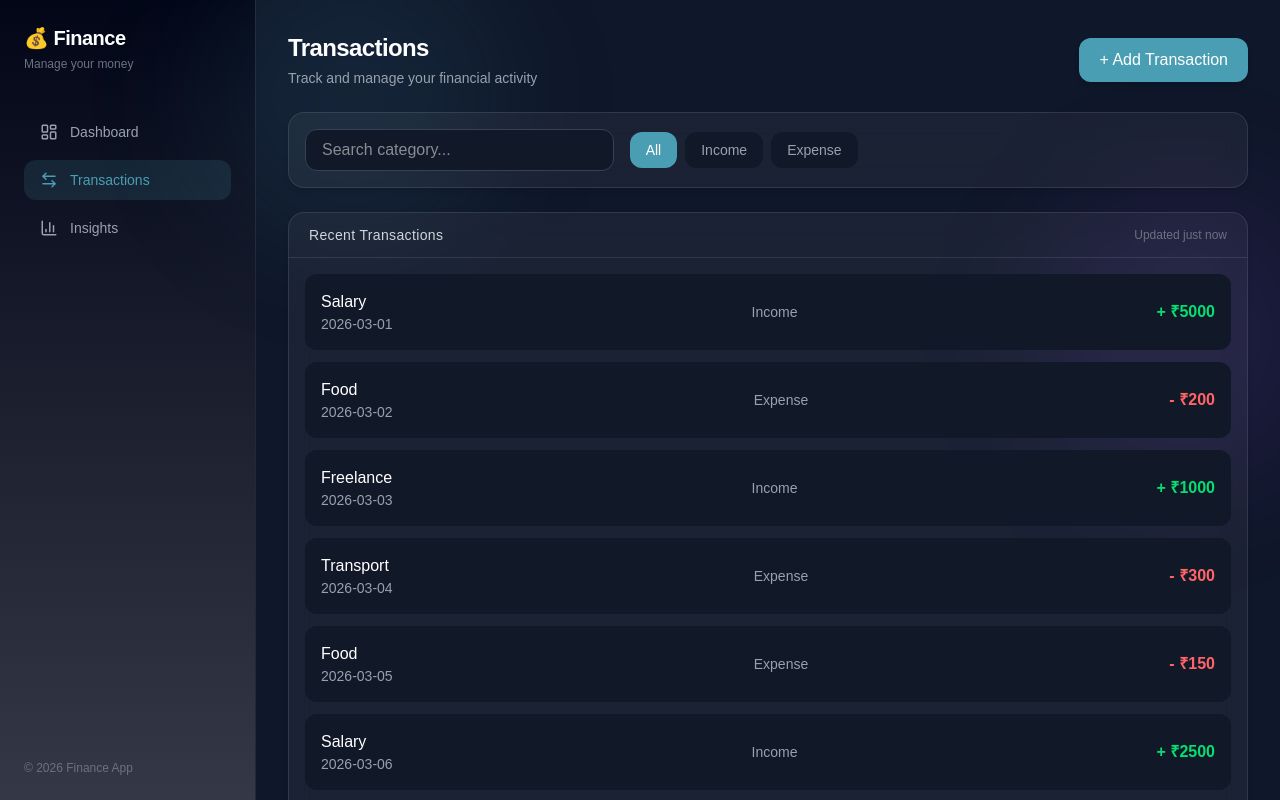
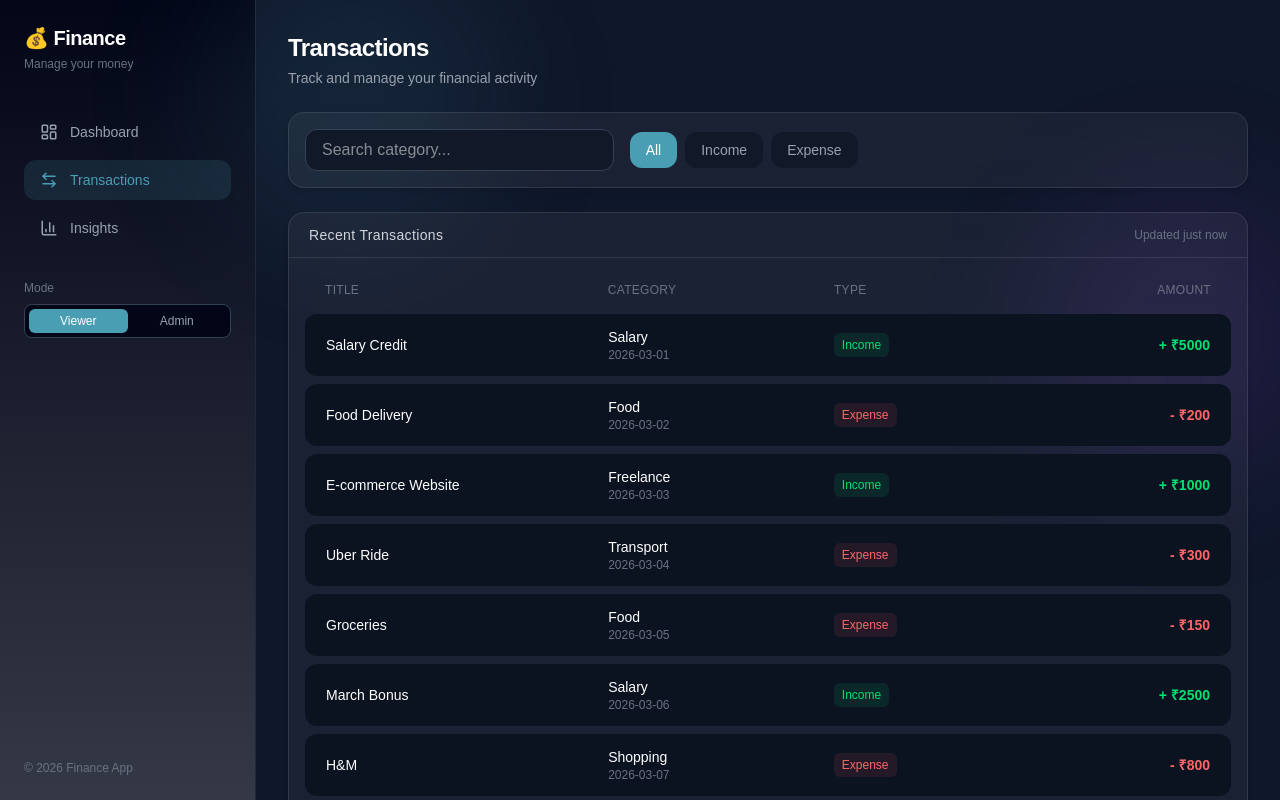
Before and after one commit to shreysircar/finance-dashboard, a Next.js app: page /transactions in a window 1280 px wide. Shown: the top 800 px of the page. Built offline with nearby package versions, Linux system fonts and the light colour scheme.

Commit message:
adding additonal features to transaction screen

```diff
--- a/src/app/dashboard/page.tsx
+++ b/src/app/dashboard/page.tsx
@@ -4,8 +4,6 @@ import { useFinance } from "@/context/FinanceContext";
 import BalanceChart from "@/components/BalanceChart";
 import CategoryPieChart from "@/components/CategoryPieChart";
 import SummaryCard from "@/components/SummaryCard";
-import RoleSwitcher from "@/components/RoleSwitcher";
-import { useRole } from "@/context/RoleContext";
 
 import {
   calculateBalance,
@@ -15,7 +13,6 @@ import {
 
 export default function DashboardPage() {
   const { transactions } = useFinance();
-  const { role } = useRole();
   const balance = calculateBalance(transactions);
   const income = calculateIncome(transactions);
   const expenses = calculateExpenses(transactions);
@@ -35,14 +32,6 @@ export default function DashboardPage() {
     </p>
   </div>
 
-  {/* 🔥 Right Controls */}
-  <div className="flex items-center gap-4">
-
-    {/* Role Switcher */}
-    <RoleSwitcher />
-
-
-  </div>
 </div>
       {/* ✅ Summary Cards (now direct + smarter) */}
       <div className="grid grid-cols-1 sm:grid-cols-2 lg:grid-cols-3 gap-6">
--- a/src/app/transactions/page.tsx
+++ b/src/app/transactions/page.tsx
@@ -1,9 +1,18 @@
 "use client";
 
+import { useState } from "react";
 import TransactionTable from "@/components/TransactionTable";
 import FilterBar from "@/components/FilterBar";
+import TransactionModal from "@/components/TransactionModal";
+import { Transaction } from "@/models/Transaction";
+import { useFinance } from "@/context/FinanceContext";
 
 export default function TransactionsPage() {
+  const { role } = useFinance(); // ✅ get role
+
+  const [open, setOpen] = useState(false);
+  const [selected, setSelected] = useState<Transaction | null>(null);
+
   return (
     <div className="max-w-6xl mx-auto space-y-6 pb-10 relative">
 
@@ -22,7 +31,13 @@ export default function TransactionsPage() {
           </p>
         </div>
 
+        {/* ✅ ADMIN ONLY BUTTON */}
+        {role === "admin" && (
           <button
+            onClick={() => {
+              setSelected(null); // ➕ new transaction
+              setOpen(true);
+            }}
             className="relative px-5 py-2.5 rounded-xl text-white font-medium
             bg-[#4a9eb3]
             shadow-md hover:shadow-[0_0_20px_rgba(74,158,179,0.4)]
@@ -31,6 +46,7 @@ export default function TransactionsPage() {
           >
             + Add Transaction
           </button>
+        )}
       </div>
 
       {/* 🔥 Filter Section */}
@@ -67,10 +83,21 @@ export default function TransactionsPage() {
 
         {/* Table/List */}
         <div className="p-4">
-          <TransactionTable />
+          <TransactionTable
+            onEdit={(tx) => {
+              setSelected(tx); // ✏️ edit mode
+              setOpen(true);
+            }}
+          />
         </div>
       </div>
 
+      {/* ✅ MODAL */}
+      <TransactionModal
+        isOpen={open}
+        onClose={() => setOpen(false)}
+        existing={selected}
+      />
     </div>
   );
 }
--- a/src/components/RoleSwitcher.tsx
+++ /dev/null
@@ -1,38 +0,0 @@
-"use client";
-
-import { useRole } from "@/context/RoleContext";
-
-export default function RoleSwitcher() {
-  const { role, setRole } = useRole();
-
-  return (
-    <div className="flex items-center bg-[#020617] border border-[#334155] rounded-xl p-1">
-
-      {/* Viewer */}
-      <button
-        onClick={() => setRole("viewer")}
-        className={`
-          px-3 py-1.5 text-sm rounded-lg transition-all
-          ${role === "viewer"
-            ? "bg-gray-600/20 text-gray-200"
-            : "text-gray-400 hover:text-gray-200"}
-        `}
-      >
-     Viewer
-      </button>
-
-      {/* Admin */}
-      <button
-        onClick={() => setRole("admin")}
-        className={`
-          px-3 py-1.5 text-sm rounded-lg transition-all
-          ${role === "admin"
-            ? "bg-[#4a9eb3]/20 text-[#4a9eb3]"
-            : "text-gray-400 hover:text-[#4a9eb3]"}
-        `}
-      >
-     Admin
-      </button>
-    </div>
-  );
-}
--- a/src/components/Sidebar.tsx
+++ b/src/components/Sidebar.tsx
@@ -3,6 +3,7 @@
 import Link from "next/link";
 import { usePathname } from "next/navigation";
 import { LayoutDashboard, ArrowLeftRight, BarChart3 } from "lucide-react";
+import { useFinance } from "@/context/FinanceContext";
 
 const links = [
   { name: "Dashboard", href: "/dashboard", icon: LayoutDashboard },
@@ -12,6 +13,7 @@ const links = [
 
 export default function Sidebar() {
   const pathname = usePathname();
+  const { role, setRole } = useFinance();
 
   return (
     <div
@@ -62,6 +64,35 @@ export default function Sidebar() {
         })}
       </nav>
 
+{/* 🔥 Role Toggle */}
+<div className="mt-8 mb-4">
+  <p className="text-xs text-gray-500 mb-2">Mode</p>
+
+  <div className="flex bg-[#020617] border border-[#334155] rounded-lg p-1">
+    <button
+      onClick={() => setRole("viewer")}
+      className={`flex-1 text-xs py-1 rounded-md transition ${
+        role === "viewer"
+          ? "bg-[#4a9eb3] text-white"
+          : "text-gray-400 hover:text-white"
+      }`}
+    >
+      Viewer
+    </button>
+
+    <button
+      onClick={() => setRole("admin")}
+      className={`flex-1 text-xs py-1 rounded-md transition ${
+        role === "admin"
+          ? "bg-[#4a9eb3] text-white"
+          : "text-gray-400 hover:text-white"
+      }`}
+    >
+      Admin
+    </button>
+  </div>
+</div>
+
       {/* Footer */}
       <div className="mt-auto text-xs text-gray-500">
         © 2026 Finance App
--- /dev/null
+++ b/src/components/TransactionModal.tsx
@@ -0,0 +1,139 @@
+"use client";
+
+import { useState, useEffect } from "react";
+import { useFinance } from "@/context/FinanceContext";
+import { Transaction } from "@/models/Transaction";
+
+type Props = {
+  isOpen: boolean;
+  onClose: () => void;
+  existing?: Transaction | null;
+};
+
+export default function TransactionModal({
+  isOpen,
+  onClose,
+  existing,
+}: Props) {
+  const { addTransaction, updateTransaction } = useFinance();
+
+  const [form, setForm] = useState({
+    title: "",
+    amount: "",
+    category: "",
+    date: "",
+    type: "expense" as "income" | "expense", // ✅ ADD THIS
+  });
+
+useEffect(() => {
+  if (existing) {
+    setForm({
+      title: existing.title || "",
+      amount: existing.amount?.toString() || "",
+      category: existing.category || "",
+      date: existing.date || "",
+      type: existing.type || "expense",
+    });
+  } else {
+    setForm({
+      title: "",
+      amount: "",
+      category: "",
+      date: "",
+      type: "expense",
+    });
+  }
+}, [existing]);
+
+  if (!isOpen) return null;
+
+ const handleSubmit = () => {
+  if (!form.title || !form.amount) return;
+
+  const tx = new Transaction({
+    id: existing ? existing.id : crypto.randomUUID(),
+    title: form.title,
+    amount: Number(form.amount),
+    category: form.category,
+    date: form.date,
+    type: form.type,
+  });
+
+  if (existing) {
+    updateTransaction(tx);
+  } else {
+    addTransaction(tx);
+  }
+
+  onClose();
+
+  onClose();
+
+setForm({
+  title: "",
+  amount: "",
+  category: "",
+  date: "",
+  type: "expense",
+});
+};
+  return (
+    <div className="fixed inset-0 bg-black/50 flex items-center justify-center z-50">
+      <div className="bg-[#0f172a] p-6 rounded-xl w-full max-w-md border border-[#334155] space-y-4">
+        <h2 className="text-lg font-semibold text-white">
+          {existing ? "Edit Transaction" : "Add Transaction"}
+        </h2>
+
+        <input
+          className="w-full p-2 bg-[#020617] border border-[#334155] rounded"
+          placeholder="Title"
+          value={form.title}
+          onChange={(e) => setForm({ ...form, title: e.target.value })}
+        />
+<select
+  className="w-full p-2 bg-[#020617] border border-[#334155] rounded text-white"
+  value={form.type}
+  onChange={(e) =>
+    setForm({ ...form, type: e.target.value as "income" | "expense" })
+  }
+>
+  <option value="expense">Expense</option>
+  <option value="income">Income</option>
+</select>
+        <input
+          type="number"
+          className="w-full p-2 bg-[#020617] border border-[#334155] rounded"
+          placeholder="Amount"
+          value={form.amount}
+          onChange={(e) => setForm({ ...form, amount: e.target.value })}
+        />
+
+        <input
+          className="w-full p-2 bg-[#020617] border border-[#334155] rounded"
+          placeholder="Category"
+          value={form.category}
+          onChange={(e) => setForm({ ...form, category: e.target.value })}
+        />
+
+        <input
+          type="date"
+          className="w-full p-2 bg-[#020617] border border-[#334155] rounded"
+          value={form.date}
+          onChange={(e) => setForm({ ...form, date: e.target.value })}
+        />
+
+        <div className="flex justify-end gap-2">
+          <button onClick={onClose} className="text-gray-400">
+            Cancel
+          </button>
+          <button
+            onClick={handleSubmit}
+            className="bg-[#4a9eb3] px-4 py-2 rounded text-white"
+          >
+            {existing ? "Update" : "Add"}
+          </button>
+        </div>
+      </div>
+    </div>
+  );
+}
--- a/src/components/TransactionTable.tsx
+++ b/src/components/TransactionTable.tsx
@@ -1,8 +1,13 @@
 "use client";
 
 import { useFinance } from "@/context/FinanceContext";
+import { Transaction } from "@/models/Transaction";
 
-export default function TransactionTable() {
+export default function TransactionTable({
+  onEdit,
+}: {
+  onEdit?: (t: Transaction) => void;
+}) {
   const { transactions, deleteTransaction, role, filters } = useFinance();
 
   const filteredTransactions = transactions.filter((t) => {
@@ -17,30 +22,72 @@ export default function TransactionTable() {
   });
 
   return (
-    <div className="space-y-3">
+    <div className="space-y-2">
+
+      {/* 🔹 Header */}
+      <div
+        className={`grid px-5 py-2 text-xs text-gray-500 uppercase tracking-wide
+        ${role === "viewer"
+          ? "grid-cols-[1.5fr_1.2fr_1fr_1fr]"
+          : "grid-cols-[1.5fr_1fr_1fr_1fr_auto]"
+        }`}
+      >
+        {role === "viewer" && <span>Title</span>}
+        <span>Category</span>
+        <span>Type</span>
+        <span className="text-right">Amount</span>
+        {role === "admin" && <span className="text-right">Actions</span>}
+      </div>
+
+      {/* 🔹 Rows */}
       {filteredTransactions.map((t) => (
         <div
           key={t.id}
-          className="flex items-center justify-between bg-[#111827] p-4 rounded-xl hover:bg-[#1f2937] transition"
+          className={`group grid items-center
+          ${role === "viewer"
+            ? "grid-cols-[1.5fr_1.2fr_1fr_1fr]"
+            : "grid-cols-[1.5fr_1fr_1fr_1fr_auto]"
+          }
+          bg-[#0b1220]
+          px-5 py-3  /* 🔥 reduced height */
+          rounded-xl
+          border border-transparent
+          hover:border-white/10 hover:bg-[#111827]
+          transition-all duration-200`}
         >
-          {/* Left Section */}
-          <div className="flex flex-col">
-            <span className="text-white font-medium">
+
+          {/* 👀 Title */}
+          {role === "viewer" && (
+            <div className="text-sm text-white font-medium truncate">
+              {t.title}
+            </div>
+          )}
+
+          {/* Category + Date */}
+          <div className="flex flex-col justify-center">
+            <span className="text-sm text-white">
               {t.category}
             </span>
-            <span className="text-sm text-gray-400">
+            <span className="text-xs text-gray-500">
               {t.date}
             </span>
           </div>
 
-          {/* Middle Section */}
-          <div className="text-sm text-gray-400 capitalize">
+          {/* Type */}
+          <div
+            className={`text-xs px-2 py-1 rounded-md w-fit capitalize
+            ${
+              t.type === "income"
+                ? "bg-green-400/10 text-green-400"
+                : "bg-red-400/10 text-red-400"
+            }`}
+          >
             {t.type}
           </div>
 
           {/* Amount */}
           <div
-            className={`font-semibold ${
+            className={`text-sm font-semibold text-right ${
               t.type === "income"
                 ? "text-green-400"
                 : "text-red-400"
@@ -49,21 +96,30 @@ export default function TransactionTable() {
             {t.type === "income" ? "+" : "-"} ₹{t.amount}
           </div>
 
-          {/* Actions */}
+          {/* Actions (INLINE now) */}
           {role === "admin" && (
-            <button
-              onClick={() => deleteTransaction(t.id)}
-              className="text-red-400 hover:text-red-300 text-sm"
-            >
-              Delete
-            </button>
+            <div className="flex justify-end gap-2 text-xs opacity-0 group-hover:opacity-100 transition">
+              <button
+                onClick={() => onEdit?.(t)}
+                className="px-2 py-1 rounded-md text-blue-400 hover:bg-blue-400/10"
+              >
+                Edit
+              </button>
+
+              <button
+                onClick={() => deleteTransaction(t.id)}
+                className="px-2 py-1 rounded-md text-red-400 hover:bg-red-400/10"
+              >
+                Delete
+              </button>
+            </div>
           )}
         </div>
       ))}
 
-      {/* Empty State */}
+      {/* 🔹 Empty */}
       {filteredTransactions.length === 0 && (
-        <div className="text-center text-gray-400 py-10">
+        <div className="text-center text-gray-500 py-12 text-sm">
           No transactions found
         </div>
       )}
--- a/src/data/transactions.ts
+++ b/src/data/transactions.ts
@@ -2,80 +2,99 @@ import { Transaction } from "../models/Transaction";
 
 export const transactions: Transaction[] = [
   new Transaction({
-    id: 1,
+    id: "1",
+    title: "Salary Credit",
     date: "2026-03-01",
     amount: 5000,
     category: "Salary",
     type: "income",
   }),
   new Transaction({
-    id: 2,
+    id: "2",
+    title: "Food Delivery",
     date: "2026-03-02",
     amount: 200,
     category: "Food",
     type: "expense",
   }),
   new Transaction({
-    id: 3,
+    id: "3",
+    title: "E-commerce Website",
     date: "2026-03-03",
     amount: 1000,
     category: "Freelance",
     type: "income",
   }),
   new Transaction({
-    id: 4,
+    id: "4",
+    title: "Uber Ride",
     date: "2026-03-04",
     amount: 300,
     category: "Transport",
     type: "expense",
   }),
   new Transaction({
-    id: 5,
+    id: "5",
+    title: "Groceries",
     date: "2026-03-05",
     amount: 150,
     category: "Food",
     type: "expense",
   }),
   new Transaction({
-    id: 6,
+    id: "6",
+    title: "March Bonus",
     date: "2026-03-06",
     amount: 2500,
     category: "Salary",
     type: "income",
   }),
   new Transaction({
-    id: 7,
+    id:"7",
+    title: "H&M",
     date: "2026-03-07",
     amount: 800,
     category: "Shopping",
     type: "expense",
   }),
   new Transaction({
-    id: 8,
+    id: "8",
+    title: "Sold Stocks",
     date: "2026-03-08",
     amount: 1200,
     category: "Investment",
     type: "income",
   }),
   new Transaction({
-    id: 9,
+    id: "9",
+    title: "Electricity Bill",
     date: "2026-03-09",
     amount: 400,
     category: "Bills",
     type: "expense",
   }),
   new Transaction({
-    id: 10,
+    id: "10",
+    title: "Dinner with Friends",
     date: "2026-03-10",
     amount: 600,
     category: "Food",
     type: "expense",
   }),
     new Transaction({
-    id: 11,
+    id: "11",
+    title: "Lawn Tennis Membership",
     date: "2026-04-10",
     amount: 600,
     category: "Sports",
     type: "expense",
   }),
+      new Transaction({
+    id: "12",
+    title: "Concert Tickets",
+    date: "2026-05-10",
+    amount: 2200,
+    category: "Miscellaneous",
+    type: "expense",
+  }),
 ];
```
Also changed, not shown: src/context/FinanceContext.tsx (+12 -5 lines), src/models/Transaction.ts (+6 -3 lines). Lines whose indentation alone changed are shown as unchanged.
